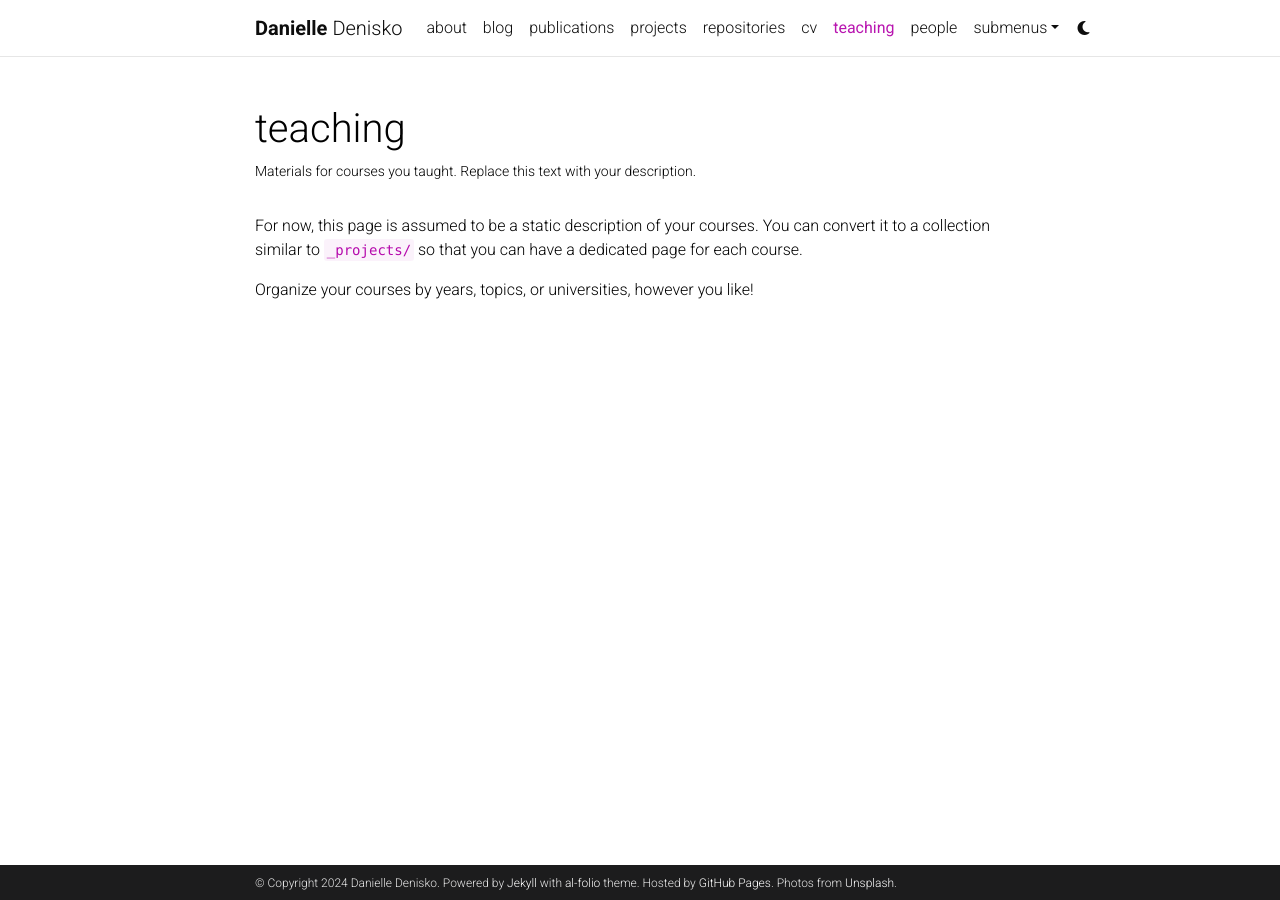
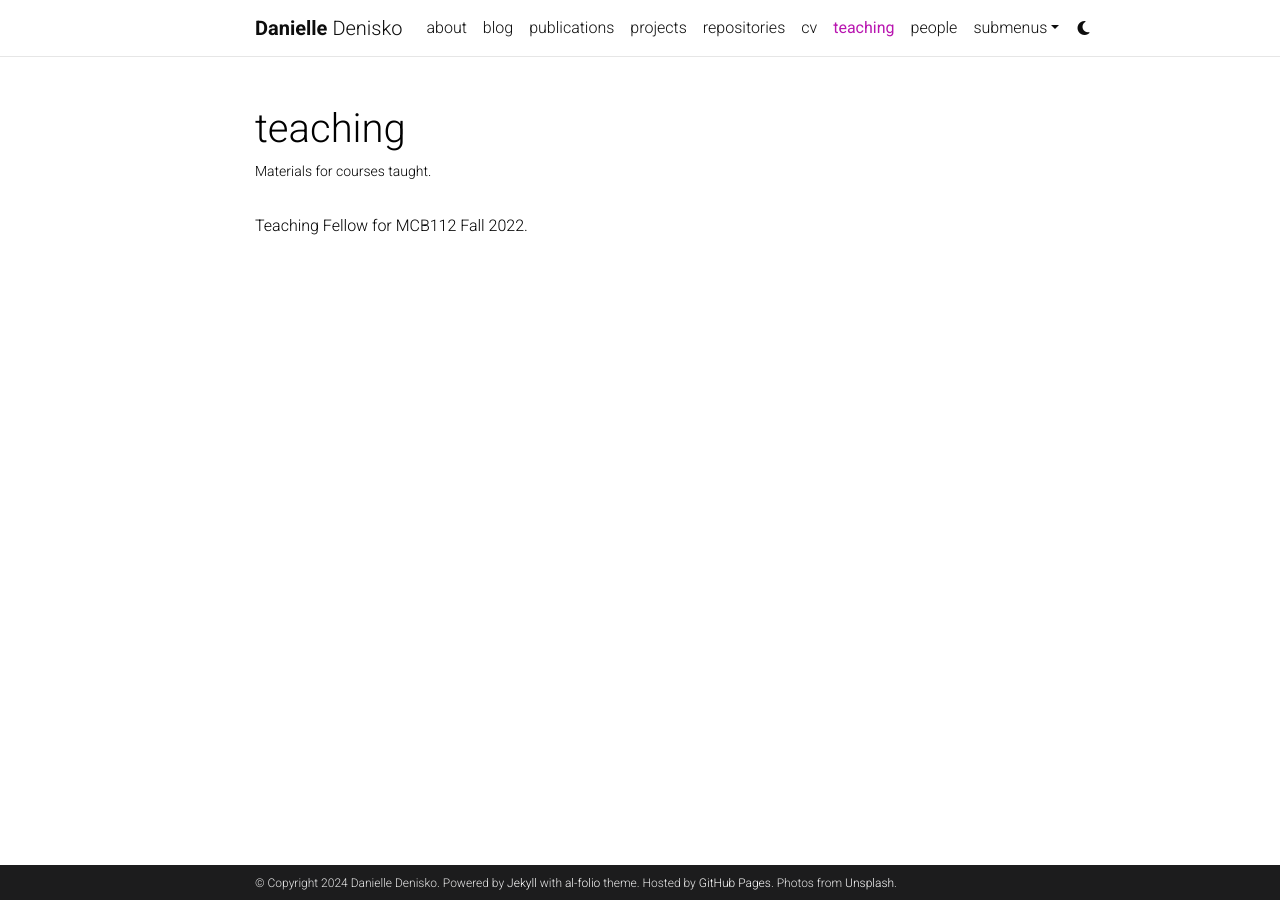
Before and after one commit to dcdxy/dcdxy.github.io, a Jekyll site: the page built from _pages/teaching.md, in a window 1280 px wide. Built offline with Jekyll 4.4.1, drawn with Linux system fonts in a browser that asks for light colours; comment, search, counter and statistics services are not loaded; a style sheet for code colours, icons or effects is not loaded.

Commit message:
Update teaching.md

```diff
--- a/_pages/teaching.md
+++ b/_pages/teaching.md
@@ -2,11 +2,9 @@
 layout: page
 permalink: /teaching/
 title: teaching
-description: Materials for courses you taught. Replace this text with your description.
+description: Materials for courses taught.
 nav: true
 nav_order: 6
 ---
 
-For now, this page is assumed to be a static description of your courses. You can convert it to a collection similar to `_projects/` so that you can have a dedicated page for each course.
-
-Organize your courses by years, topics, or universities, however you like!
+Teaching Fellow for MCB112 Fall 2022.
```
